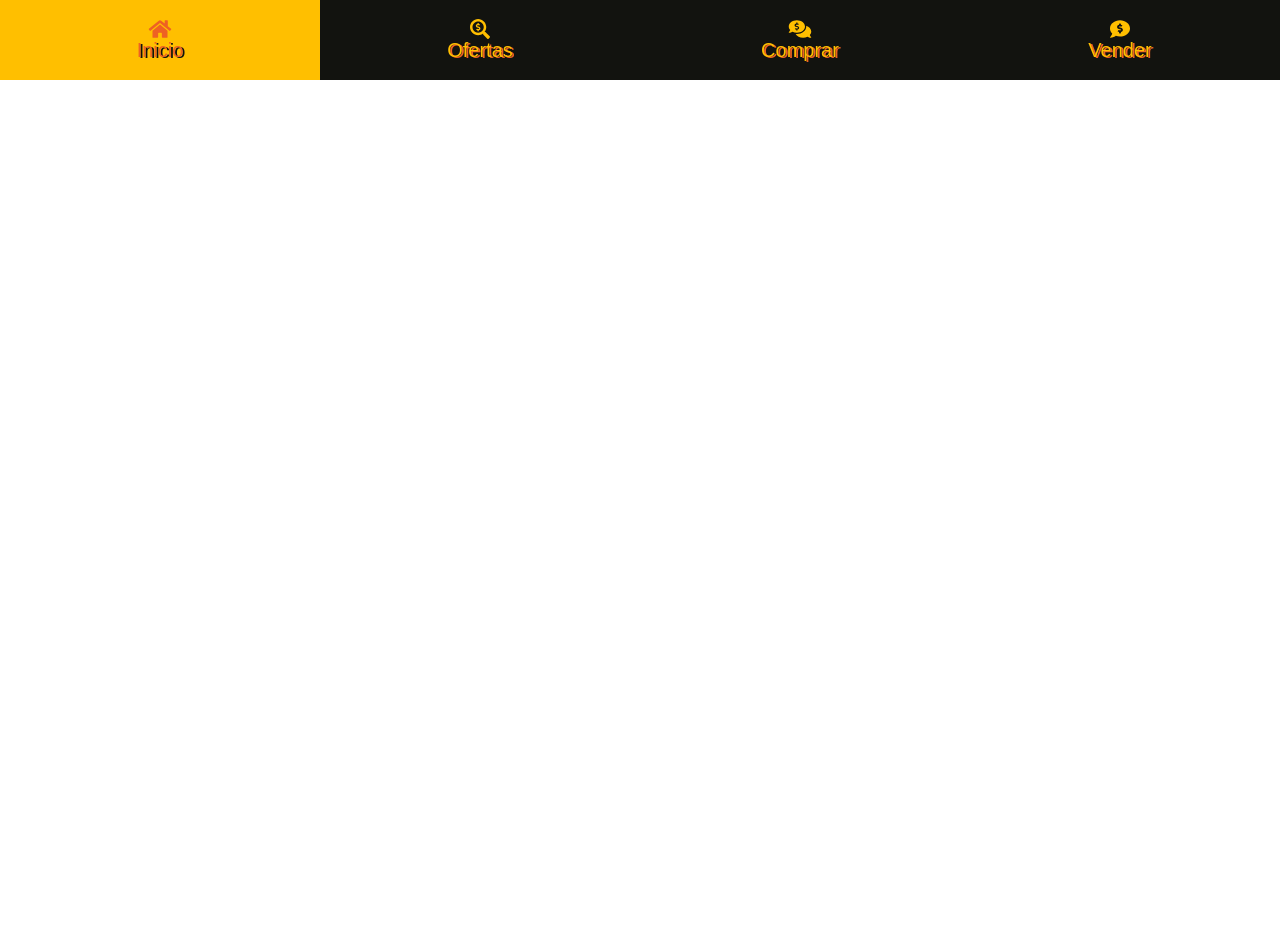
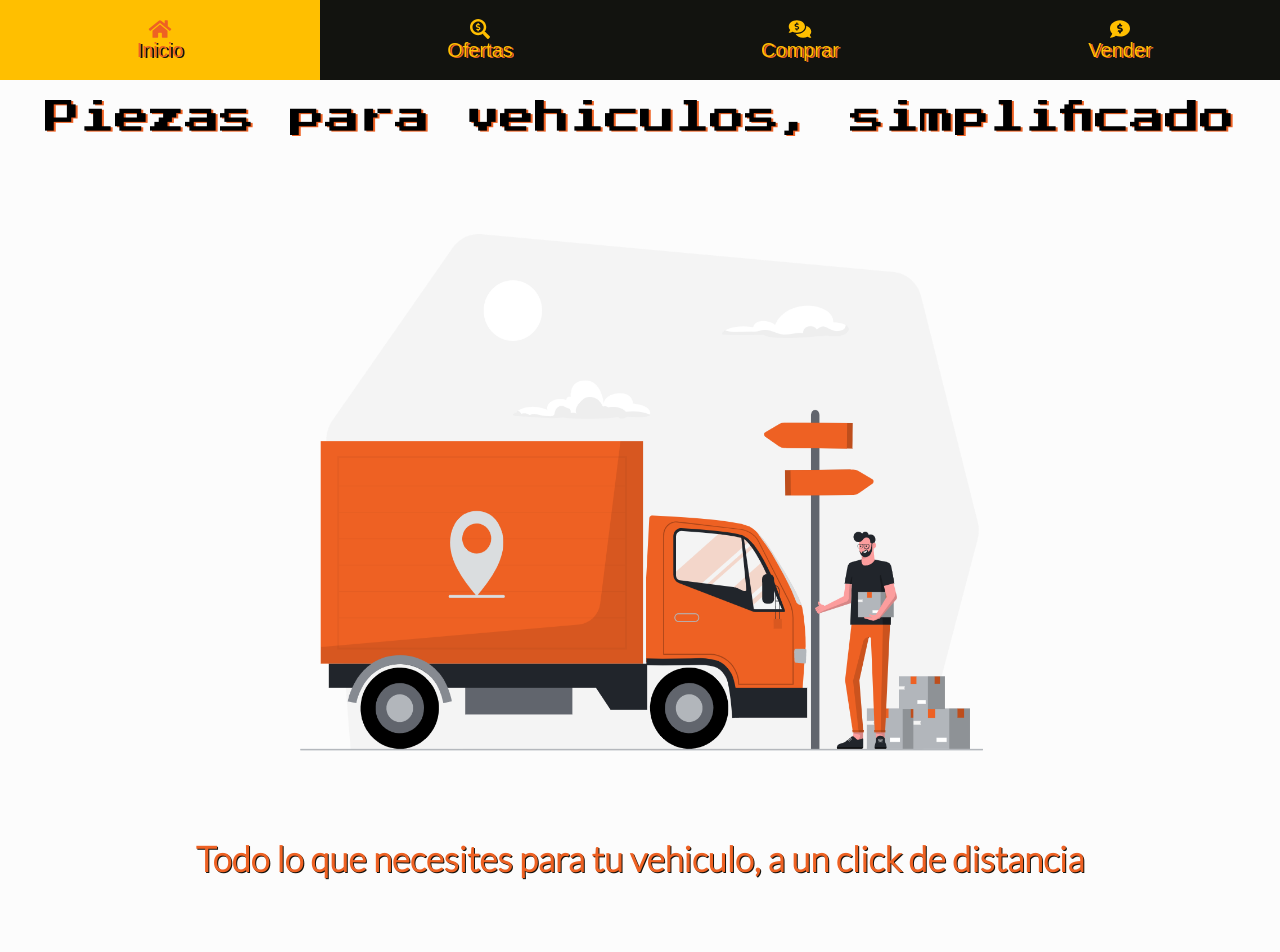
Before and after one commit to amilcarjosimar/emprendedores-vue-app, a Vue app: page / in a window 1280 px wide. Shown: the top 952 px of the page. Before the commit the page ends 800 px from the top, so only its background shows below. Built offline with nearby package versions, Linux system fonts and the light colour scheme; a web font is replaced by a local one.

Commit message:
added home view with support for both pc and mobile

```diff
--- a/public/css/style.css
+++ b/public/css/style.css
@@ -1,14 +1,16 @@
-:root{
-    --black : #12130F ;
-    --grey : #474747 ;
-    --orange : #EE6123 ;
-    --amber : #FFBF00 ;
-    --white : #FCFCFC ;
-    font-size: 10px;
-    position: relative;
+:root {
+  --black: #12130f;
+  --grey: #474747;
+  --orange: #ee6123;
+  --amber: #ffbf00;
+  --white: #fcfcfc;
+  font-size: 10px;
+  position: relative;
+  font-family: "Lato", sans-serif;
+  background-color: var(--white);
 }
 
-*{
-    margin: 0;
-    padding: 0;
+* {
+  margin: 0;
+  padding: 0;
 }
--- a/public/index.html
+++ b/public/index.html
@@ -13,9 +13,17 @@
       href="https://fonts.googleapis.com/css2?family=Permanent+Marker&display=swap"
       rel="stylesheet"
     />
+    <link
+      href="https://fonts.googleapis.com/css2?family=Lato:wght@300&family=Permanent+Marker&display=swap"
+      rel="stylesheet"
+    />
+    <link
+      href="https://fonts.googleapis.com/css2?family=Press+Start+2P&display=swap"
+      rel="stylesheet"
+    />
     <link rel="icon" href="favicon.ico" />
     <link rel="stylesheet" href="css/style.css" />
-    <title><%= htmlWebpackPlugin.options.title %></title>
+    <title>Te Lo Traigo</title>
   </head>
   <body>
     <noscript>
--- a/src/App.vue
+++ b/src/App.vue
@@ -7,10 +7,10 @@
     </div>
   </div>
   <nav class="nav" id="dropdown">
-    <div class="nav-item">
+    <router-link tag="div" :to="{name : Home}" class="nav-item">
       <i class="fas fa-home nav-item-icon"></i>
       <p class="nav-item-text">Inicio</p>
-    </div>
+    </router-link>
     <div class="nav-item">
       <i class="fas fa-search-dollar nav-item-icon"></i>
       <p class="nav-item-text">Ofertas</p>
@@ -44,6 +44,10 @@ export default {
 };
 </script>
 <style scoped>
+a{
+  text-decoration: none;
+  color: var(--amber);
+}
 .nav-header-text {
   width: 100%;
   font-family: "Permanent Marker", cursive;
@@ -117,11 +121,11 @@ export default {
   margin-right: 2rem;
 }
 @media (min-width: 768px) {
-  .nav-header{
+  .nav-header {
     font-size: 2.5rem;
   }
   .nav-header-text {
-     font-size: 2rem;
+    font-size: 2rem;
   }
   .nav-header-icon {
     width: 50%;
@@ -138,15 +142,16 @@ export default {
     font-size: 2rem;
     justify-content: none;
     box-sizing: border-box;
+    position: relative;
   }
-  .nav-item{
+  .nav-item {
     width: 100%;
     box-sizing: content-box;
   }
   .nav-item:hover {
-     background-color: var(--amber);
-      color: var(--orange);
-       text-shadow: 2px 1px var(--black);
+    background-color: var(--amber);
+    color: var(--orange);
+    text-shadow: 2px 1px var(--black);
   }
 }
 </style>
--- a/src/views/Home.vue
+++ b/src/views/Home.vue
@@ -1,13 +1,74 @@
 <template>
-  <div></div>
+  <main class="home-content">
+    <h3 class="home-title">Piezas para vehiculos, simplificado</h3>
+    <img class="home-illustration" src="../assets/imgs/supply.png" />
+    <p class="home-paragraph">
+      Todo lo que necesites para tu vehiculo, a un click de distancia
+    </p>
+    <p class="home-paragraph in-progress">
+      Esto es una prueba de concepto, actualmente solo utilizacion de sitio web
+      con sesion publica
+    </p>
+  </main>
 </template>
 
 <script>
-export default {
-
-}
+export default {};
 </script>
 
 <style>
+.home-content {
+  text-align: center;
+  padding: 2rem;
+}
+.home-title {
+  font-family: "Press Start 2P", cursive;
+  font-size: 2rem;
+  font-weight: 300;
+  text-shadow: 2px 1px var(--orange);
+}
 
+.home-illustration {
+  height: 30rem;
+  width: 26em;
+}
+.home-paragraph {
+  font-size: 2rem;
+  font-weight: bolder;
+  color: var(--orange);
+  text-shadow: 1px 1px var(--black);
+}
+.in-progress {
+  margin-top: 30%;
+  color: var(--amber);
+  text-shadow: 1px 1px var(--orange);
+}
+@media (min-width: 768px) {
+  .home-illustration {
+    height: 70rem;
+    width: 70rem;
+  }
+
+  .home-title {
+    font-size: 3rem;
+  }
+  .home-paragraph,
+  .in-progress {
+    font-size: 2.5rem;
+  }
+}
+@media (min-width: 992px) {
+  .home-illustration {
+    height: 70rem;
+    width: 90rem;
+  }
+
+  .home-title {
+    font-size: 3.5rem;
+  }
+  .home-paragraph,
+  .in-progress {
+    font-size: 3.5rem;
+  }
+}
 </style>
```
Also changed, not shown: src/assets/imgs/supply.png (added), src/assets/logo.png (deleted).
